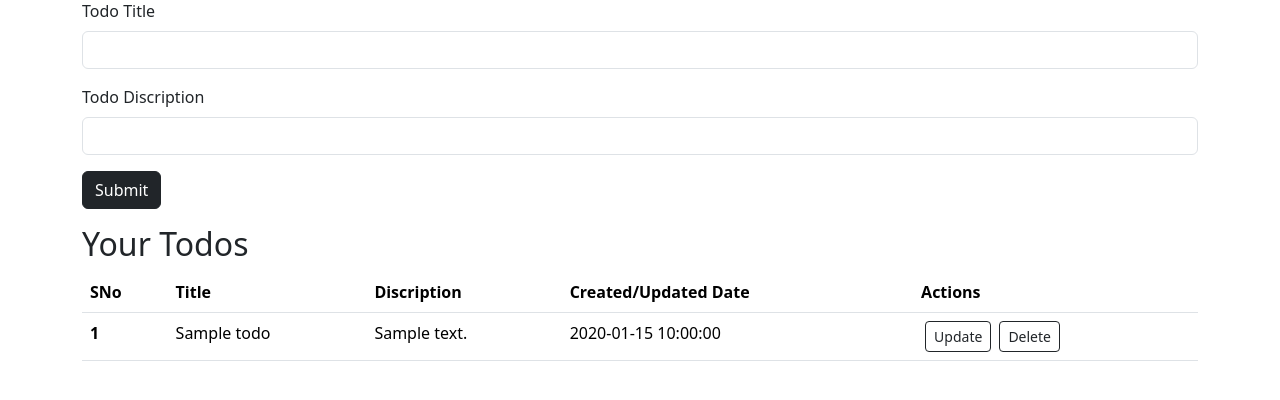
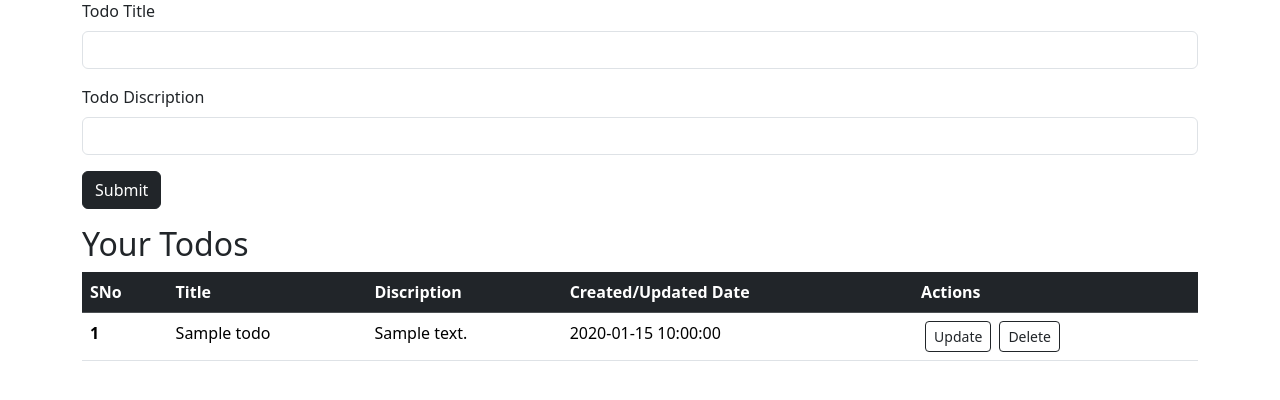
Before and after one commit to prathamesh-coditas/todo, a Flask app: page / in a window 1280 px wide. Shown: the part 119-519 px from the top of the page. Run offline with Flask 3, Linux system fonts and the light colour scheme; tables that the repository leaves empty hold one stand-in row (values such as "Sample post").

Commit message:
css changes

```diff
--- a/templates/index.html
+++ b/templates/index.html
@@ -24,7 +24,7 @@
                   </div>
                     {% else %}
                     <table class="table">
-                        <thead>
+                        <thead class="table-dark">
                           <tr>
                             <th scope="col">SNo</th>
                             <th scope="col">Title</th>
@@ -45,9 +45,9 @@
                         <a href="/delete/{{todo.sno}}"class="btn btn-outline-dark btn-sm mx-1">Delete</button></td>
 
                   </tr>
+                  {% endfor %}
                 </tbody>
             </table>
-                {% endfor %}
                 {% endif %}
 
     </div>
```
